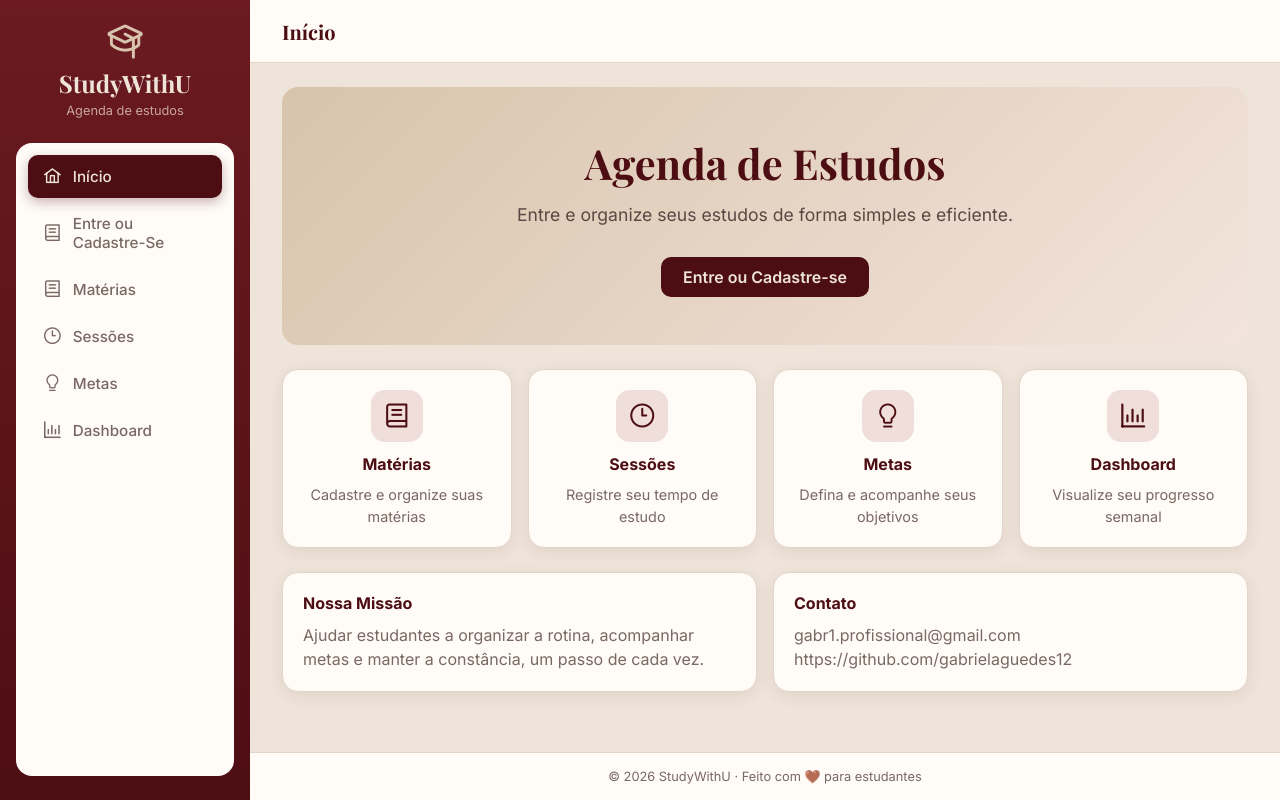
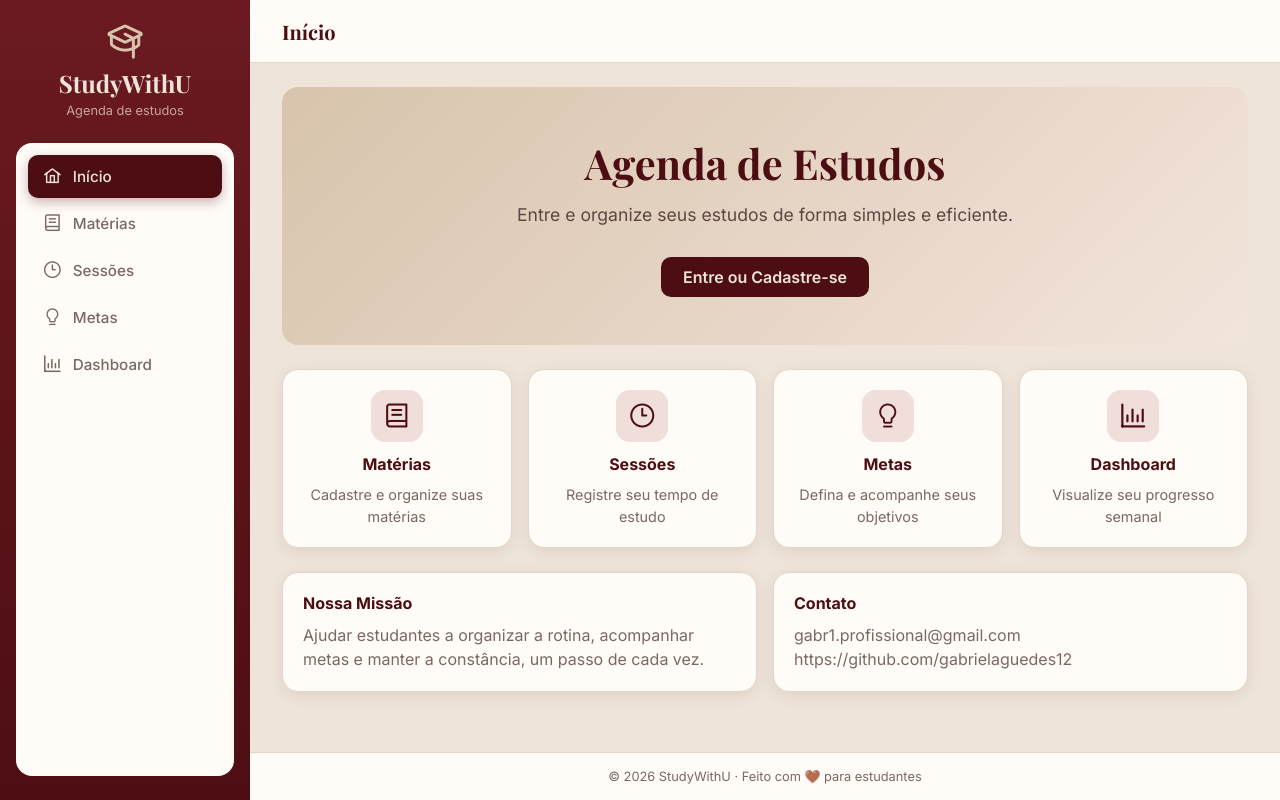
Before and after one commit to gabrielaguedes12/StudyWithU, a Vue app in the folder agenda-estudos/frontend/: page / in a window 1280 px wide. Built offline with nearby package versions, Linux system fonts and the light colour scheme.

Commit message:
acerto de estilo

```diff
--- a/agenda-estudos/frontend/src/App.vue
+++ b/agenda-estudos/frontend/src/App.vue
@@ -6,7 +6,6 @@ const route = useRoute()
 
 const links = [
   { to: '/', label: 'Início', icon: 'pi-home' },
-  { to: '/entrar', label: 'Entre ou Cadastre-Se', icon: 'pi-book' },
   { to: '/materias', label: 'Matérias', icon: 'pi-book' },
   { to: '/sessoes', label: 'Sessões', icon: 'pi-clock' },
   { to: '/metas', label: 'Metas', icon: 'pi-lightbulb' },
```
